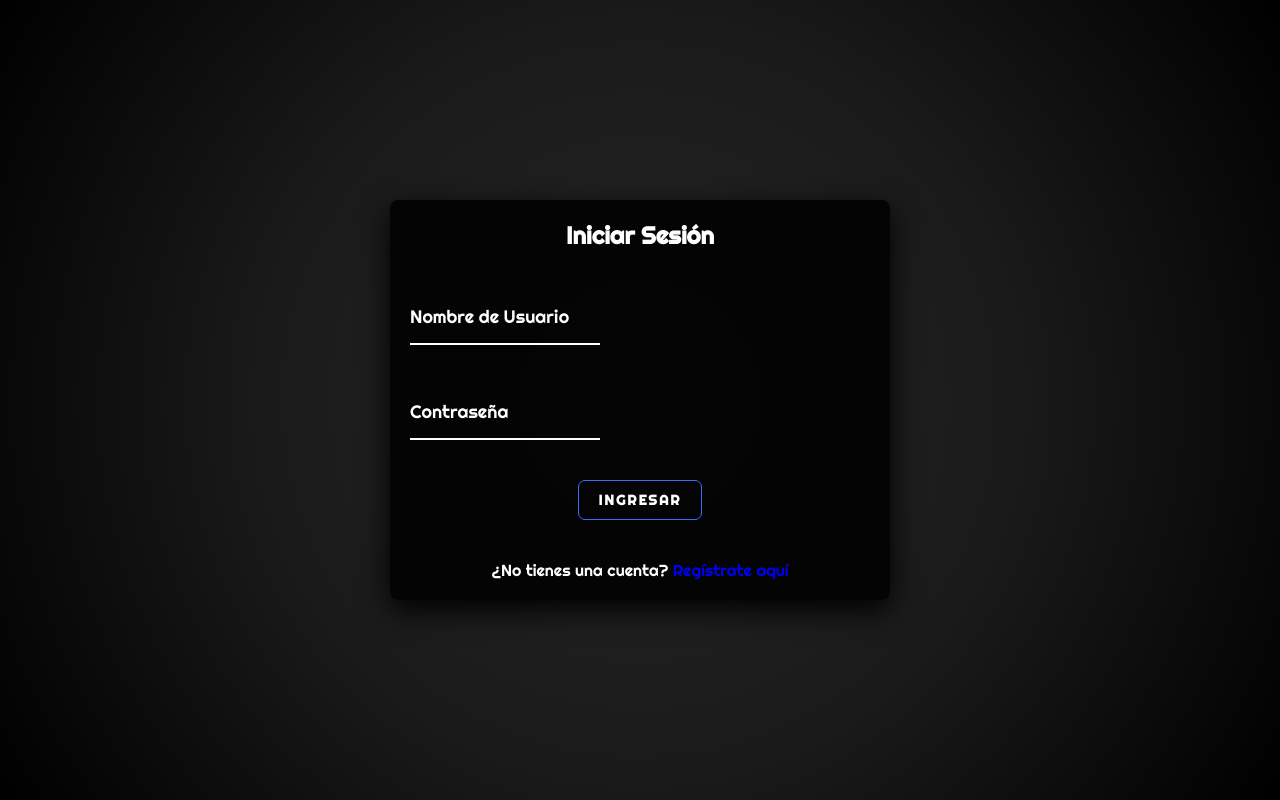
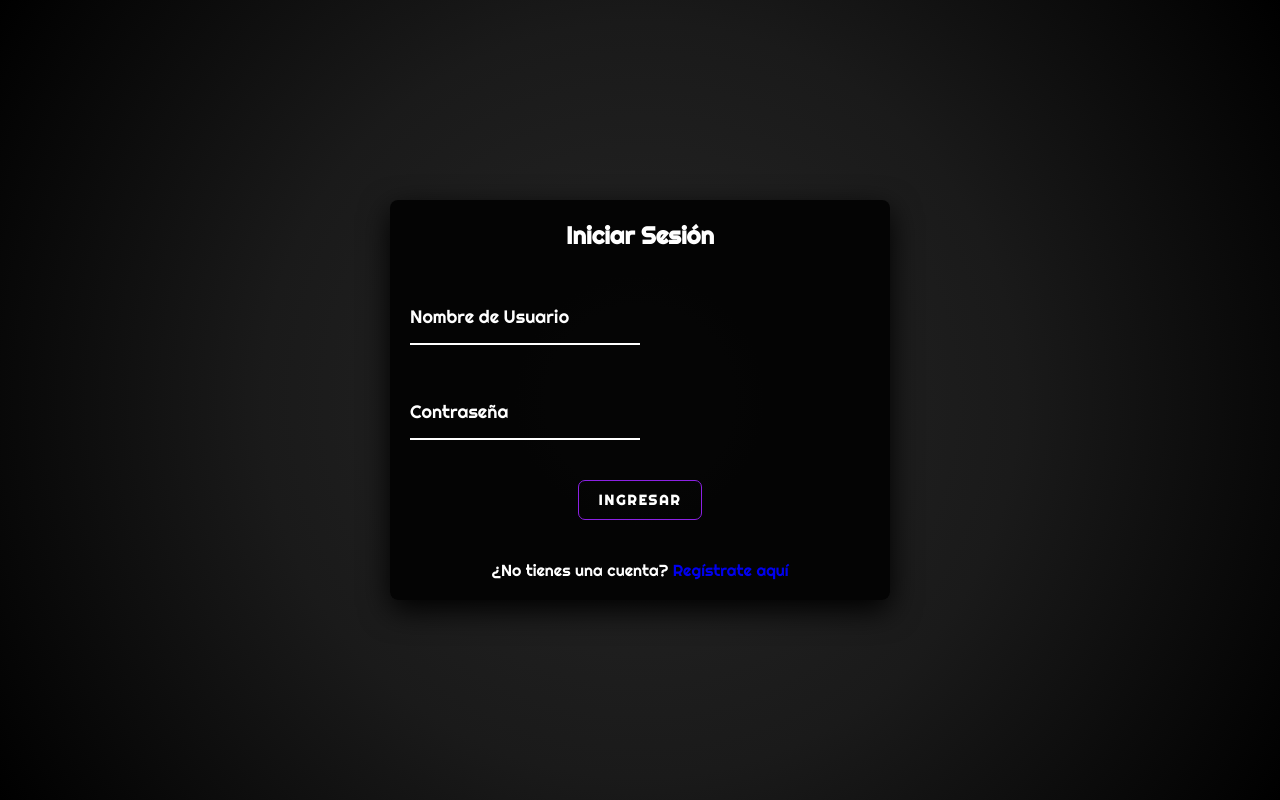
Before and after one commit to SnayderCJ/inicio_De_Seccion, a plain HTML site: page index.html in a window 1280 px wide. Drawn offline with Linux system fonts and the light colour scheme.

Commit message:
Update 2/1000

```diff
--- a/Css/styles.css
+++ b/Css/styles.css
@@ -37,7 +37,7 @@ h2 {
 .form-control {
   position: relative;
   margin: 20px 0 40px;
-  width: 190px;
+  width: 50%;
   text-align: center;
   justify-content: center;
   display: flex;
@@ -87,7 +87,7 @@ button {
   position: relative;
   padding: 10px 20px;
   border-radius: 7px;
-  border: 1px solid rgb(61, 106, 255);
+  border: 1px solid rgb(140, 33, 228);
   font-size: 14px;
   text-transform: uppercase;
   font-weight: 600;
@@ -102,8 +102,8 @@ button {
 }
 
 button:hover {
-  background: rgb(61, 106, 255);
-  box-shadow: 0 0 30px 5px rgba(0, 142, 236, 0.815);
+  background: rgb(140, 33, 228);
+  box-shadow: 0 0 30px 5px rgb(133, 38, 211);
   -webkit-transition: all 0.2s ease-out;
   -moz-transition: all 0.2s ease-out;
   transition: all 0.2s ease-out;
```
Also changed, not shown: index.html (+1 -2 lines).
